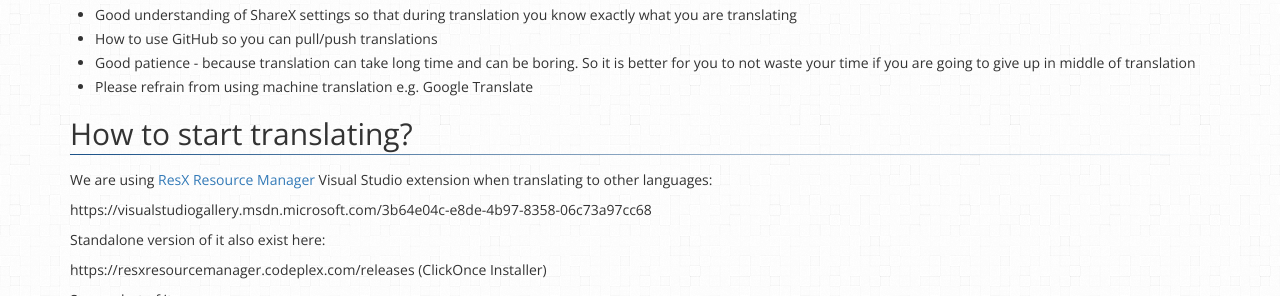
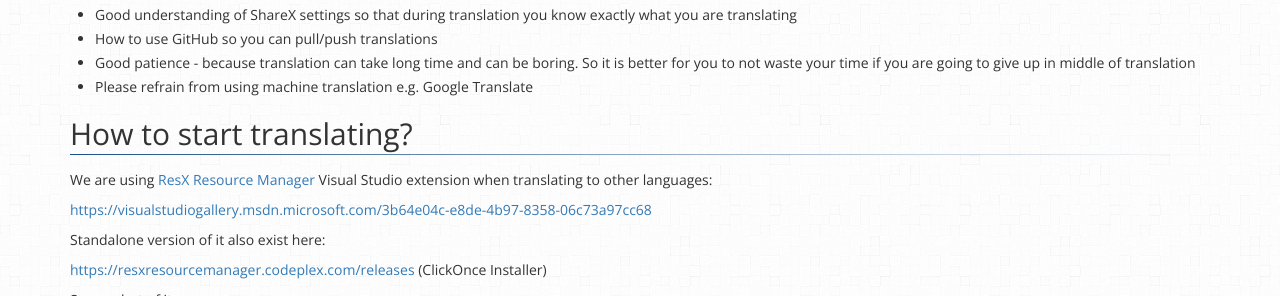
Before and after one commit to ShareX/sharex.github.io, a Jekyll site: the page built from docs/translation.md, in a window 1280 px wide and 900 px high, scrolled down 338 px, cut to the strip 0-296 px from the top of the window. Built offline with Jekyll 4.4.1, drawn with Linux system fonts in a browser that asks for light colours; some of the changed lines change nothing that is shown.

Commit message:
Fix urls

```diff
--- a/docs/translation.md
+++ b/docs/translation.md
@@ -15,11 +15,11 @@ title: Translation
 
 We are using [ResX Resource Manager](https://resxresourcemanager.codeplex.com/) Visual Studio extension when translating to other languages:
 
-https://visualstudiogallery.msdn.microsoft.com/3b64e04c-e8de-4b97-8358-06c73a97cc68
+[https://visualstudiogallery.msdn.microsoft.com/3b64e04c-e8de-4b97-8358-06c73a97cc68](https://visualstudiogallery.msdn.microsoft.com/3b64e04c-e8de-4b97-8358-06c73a97cc68)
 
 Standalone version of it also exist here:
 
-https://resxresourcemanager.codeplex.com/releases (ClickOnce Installer)
+[https://resxresourcemanager.codeplex.com/releases](https://resxresourcemanager.codeplex.com/releases) (ClickOnce Installer)
 
 Screenshot of it:
 
```
